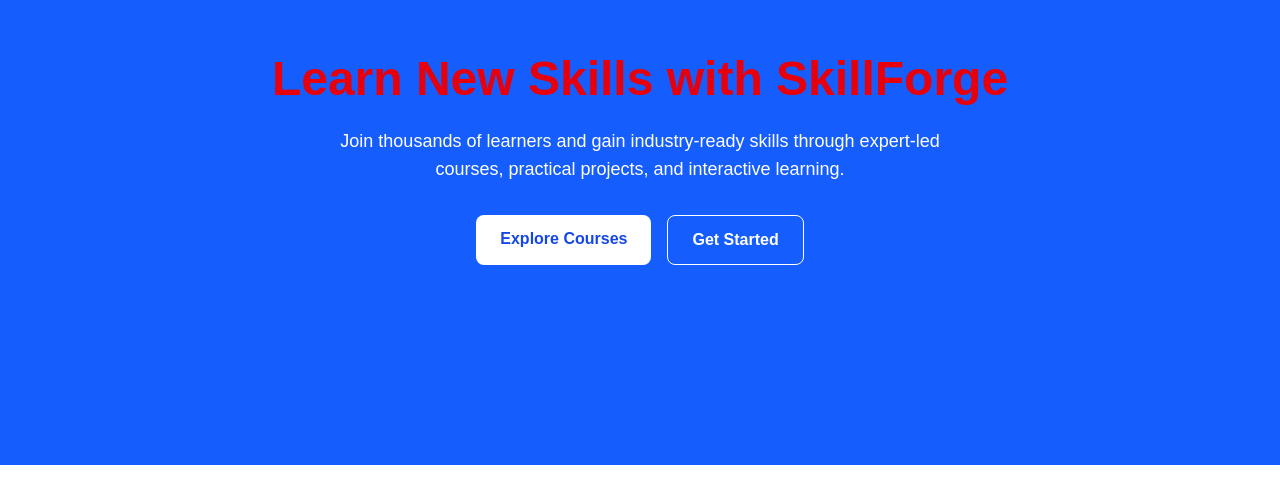
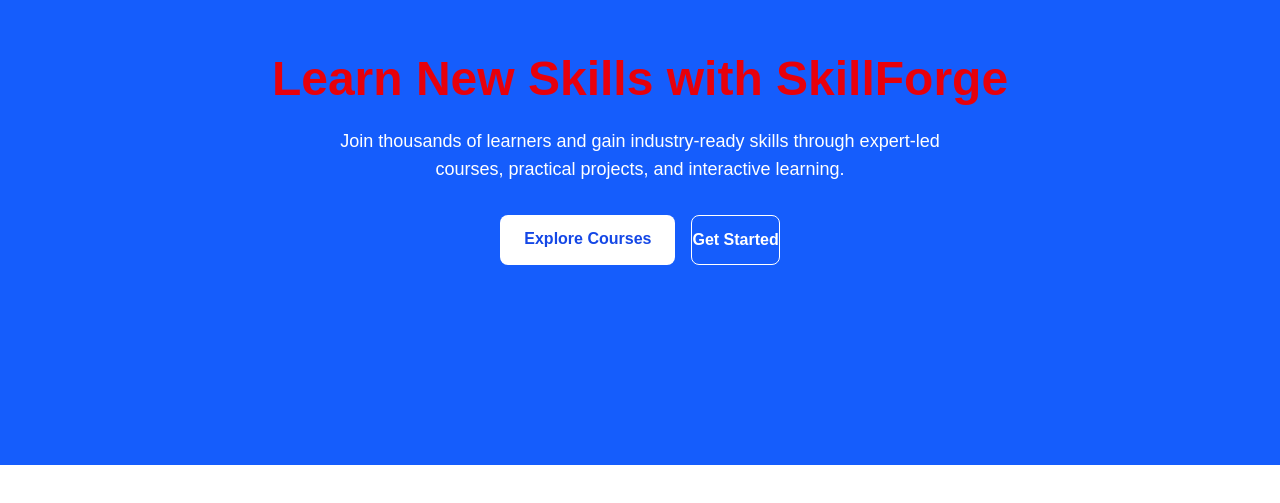
Before and after one commit to gauravkumar2005/SkillForge, a Next.js app: page / in a window 1280 px wide. Shown: the part 145-648 px from the top of the page. Built offline with nearby package versions, Linux system fonts and the light colour scheme.

Commit message:
update home page code

```diff
--- a/src/app/page.js
+++ b/src/app/page.js
@@ -23,7 +23,7 @@
 
             <Link
               href="/signup"
-              className="border border-white px-6 py-3 rounded-lg font-semibold"
+              className="border border-white  py-3 rounded-lg font-semibold"
             >
               Get Started
             </Link>
```
